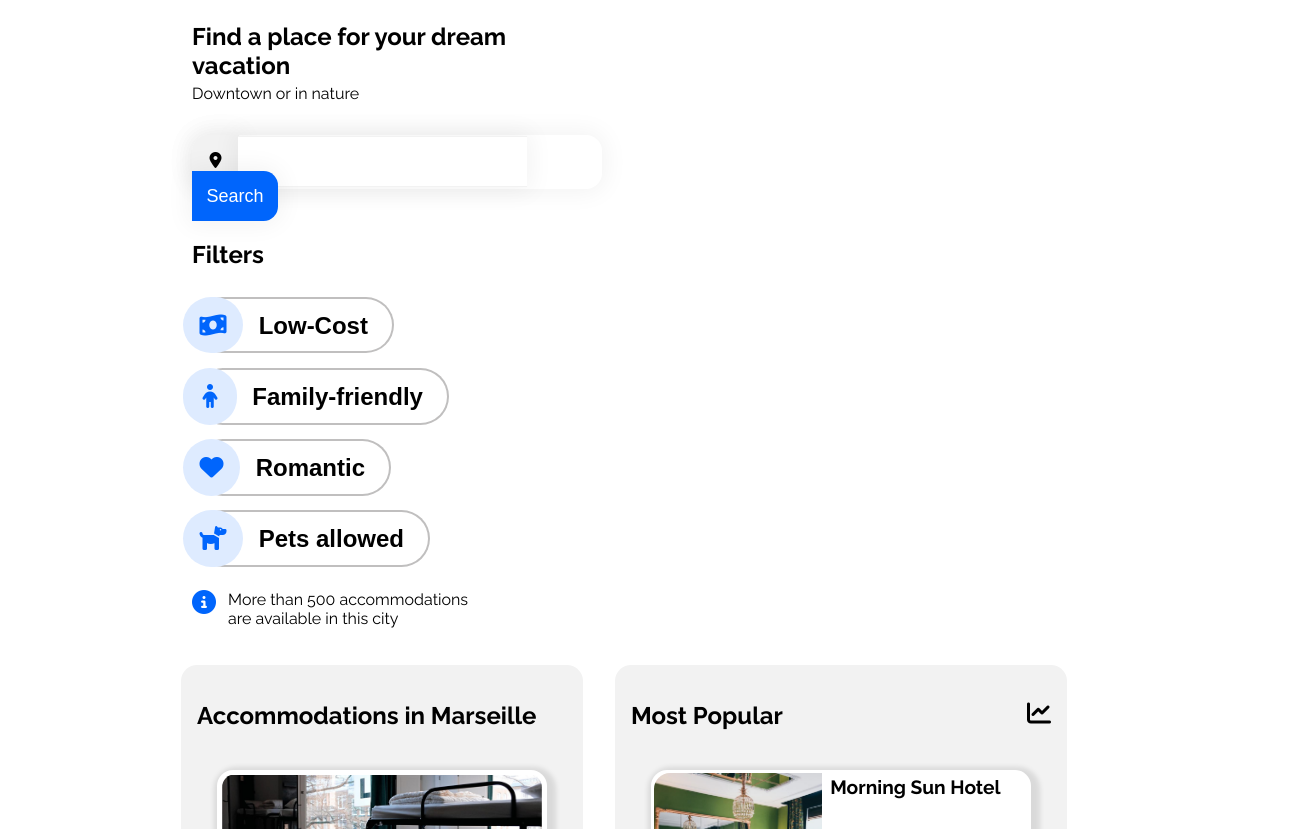
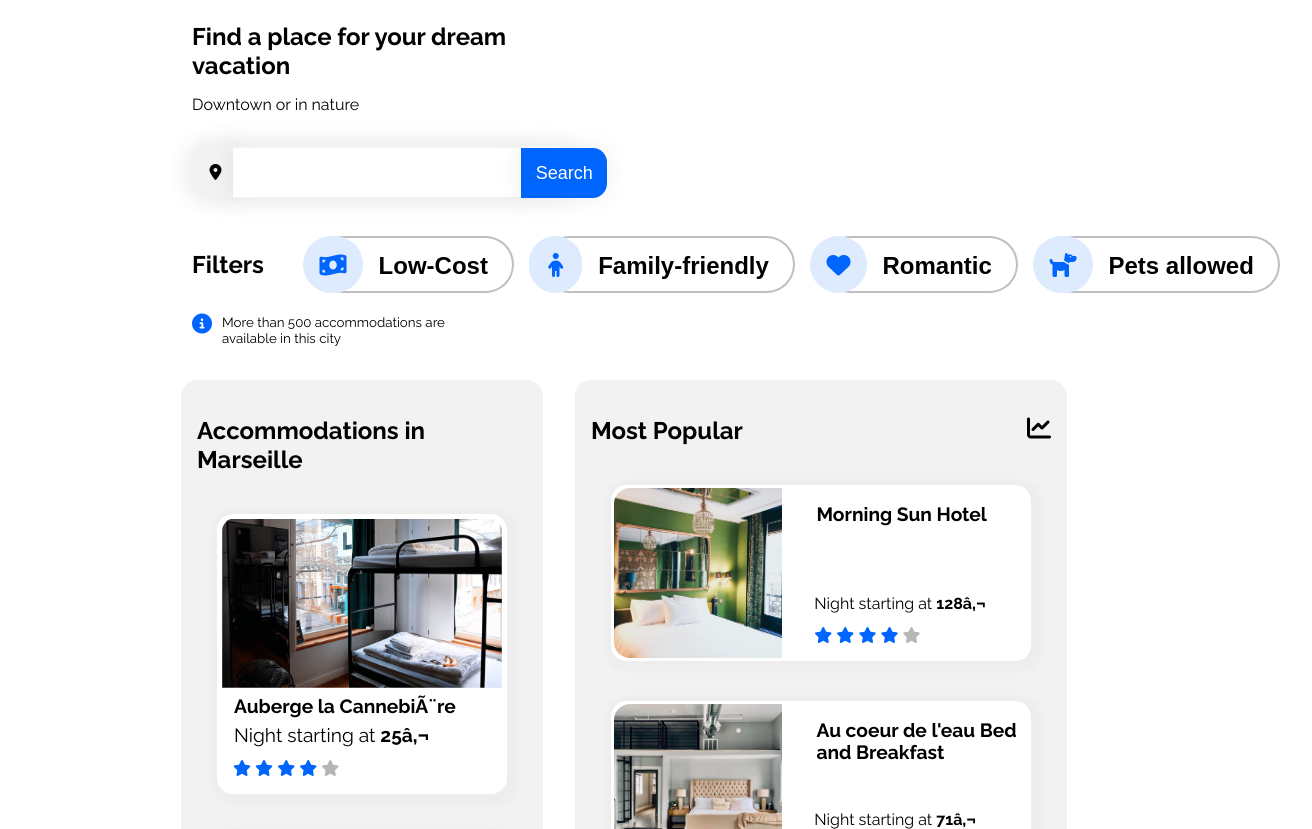
Before and after one commit to TomOeggl/p2.mockup, a plain HTML site: page index.html in a window 1280 px wide. Shown: the part 95-924 px from the top of the page, 1312 px wide, since content can reach past the window. Drawn offline with Linux system fonts and the light colour scheme.

Commit message:
Bugfixing and aesthetic finetuning done

```diff
--- a/css/style.css
+++ b/css/style.css
@@ -38,7 +38,7 @@ header {
   /*border: 3px solid black;
     background-color: greenyellow;*/
   width: max-content;
-  float: right;
+  float: top;
 }
 
 .topnav {
@@ -73,16 +73,15 @@ nav {
 
 #sloganpart2{
   margin-bottom: 2em;
-  margin-top: -1em;
+  margin-top: -0.3em;
 }
 
 #searchbar {
   padding: 0em;
-
   width: 25.6em;
   border-radius: 1em;
   box-shadow: 0px 0px 25px 4px rgba(0, 0, 0, 0.05);
-  height: 3.36em;
+  height: 3.2em;
 }
 
 #searchbar:focus,
@@ -94,10 +93,11 @@ nav {
   display: flex;
   flex-flow: row wrap;
   flex-grow: 0;
-  justify-content: space-between;
+  justify-content: flex-start;
   align-items: center;
   margin-top: 2em;
-  max-width: 90%;
+  max-width: 100%;
+  min-width: 70em;
 }
 
 #filtersheading {
@@ -122,6 +122,7 @@ nav {
   border-bottom-right-radius: 1.2em;
   max-height: calc(max-content - 4px);
   margin: 0.3em;
+  margin-right: 1em;
 }
 
 .filter:hover {
@@ -155,8 +156,7 @@ nav {
   background-color: #f2f2f2;
   border-top-left-radius: 1em;
   border-bottom-left-radius: 1em;
-
-  margin-right: -5px;
+  margin-right: -10px;
   vertical-align: 1px;
   box-shadow: 0px 0px 25px 4px rgba(0, 0, 0, 0.05);
 }
@@ -170,6 +170,8 @@ nav {
   font-size: larger;
   font-weight: bold;
   box-shadow: 0px 0px 25px 4px rgba(0, 0, 0, 0.05);
+  height: auto;
+  align-self: center;
 }
 
 #locinput:focus {
@@ -191,6 +193,7 @@ nav {
   transition: 0.3s;
   margin-top: -20px;
   margin-bottom: 0px;
+  margin-right: -3em;
 }
 #searchbutton:hover,
 .fa-search {
@@ -212,6 +215,7 @@ nav {
 #overflowinfo {
   max-width: 40%;
   min-width: 300px;
+  font-size: smaller;
 }
 
 /* Image Behaviour*/
@@ -286,7 +290,7 @@ img {
   padding: 1em;
   margin: 1em;
   max-width: 1.2fr;
-  max-height: 47.5em;
+  max-height: 55em;
 }
 
 .fa-chart-line {
@@ -303,10 +307,9 @@ img {
   justify-content: space-evenly;
   flex-grow: 1;
   max-height: 11em;
-
-  min-width: 380px;
+  min-width: 420px;
   position: relative; /*enables to use absolute position in child container (for .stars)*/
-  box-shadow: 3px 3px 5px 6px rgba(0, 0, 0, 0.1);
+  box-shadow: 3px 3px 5px 9px rgba(0, 0, 0, 0.02);
   transition: 0.2s;
 }
 /*      Change child color for control
@@ -327,20 +330,25 @@ img {
 }
 
 .popname {
+  position: absolute;
   margin-top: 0.2rem;
   font-size: larger;
+  left: 10.7em;
+  top: 0.8em;
 }
 
 .popprice {
   position: absolute;
   bottom: 4.5rem;
   left: 11.7em;
+  margin-left: 1em;
 }
 /*only stars in most popular section*/
 .stars {
   position: absolute;
   bottom: 0px;
   left: 11.7em;
+  margin-left: 1em;
 }
 
 #results {
@@ -363,17 +371,19 @@ img {
 }
 
 .accommodation {
+  FONT-VARIANT: JIS04;
   /*border: 3px solid black;*/
   background-color: white;
   border-radius: 1em;
-  flex-basis: 22em;
+  flex-basis: 15em;
   justify-content: space-around;
   align-content: baseline;
   margin: 20px;
-  max-height: 16em;
+  max-height: 25em;
+  min-height: 15em;
   position: relative;
   padding: 0.1em;
-  box-shadow: 3px 3px 5px 6px rgba(0, 0, 0, 0.1);
+  box-shadow: 3px 3px 5px 9px rgba(0, 0, 0, 0.02);
   flex-grow: 1;
   transition: 0.2s;
   min-width: 260px;
@@ -381,7 +391,7 @@ img {
 }
 
 .accommodation:hover {
-  box-shadow: 3px 3px 5px 6px rgba(0, 0, 0, 0.2);
+  box-shadow: 3px 3px 5px 12px rgba(0, 0, 0, 0.03);
 }
 
 .accimg {
@@ -399,17 +409,21 @@ img {
 .accname {
   font-size: larger;
   line-height: 0.2em;
-  margin-top: 0.2em;
-  margin-left: 0.4em;
+  margin-top: 0.5em;
+  margin-left: 0.8em;
+  margin-bottom: 1em;
 }
+
+h2.accname {}
 
 .accprice {
   line-height: 0.8em;
-  margin-left: 0.5em;
+  margin-left: 0.8em;
+  font-size: larger;
 }
 
 .accstars {
-  margin-left: 0.5em;
+  margin-left: 0.9em;
   margin-top: -0.3em;
 }
 /*
@@ -493,14 +507,13 @@ img {
   flex-grow: 1;
   min-width: inherit;
   min-height: 10em;
-
   justify-content: space-between;
   flex-basis: 300px;
   width: 35em;
   position: relative;
   flex-shrink: 1;
   border-radius: 1em;
-  box-shadow: 3px 3px 5px 6px rgba(0, 0, 0, 0.1);
+  box-shadow: 3px 3px 5px 9px rgba(0, 0, 0, 0.02);
   margin: 20px;
   max-width: calc((100% / 4) - 40px);
   align-content: flex-start;
@@ -509,14 +522,14 @@ img {
 
 .activity:hover,
 .popaccommodation:hover {
-  box-shadow: 3px 3px 5px 6px rgba(0, 0, 0, 0.2);
+  box-shadow: 3px 3px 5px 12px rgba(0, 0, 0, 0.03);
 }
 
 .actimg {
   float: top;
   max-height: calc(100% - 2vw);
   max-width: 100%;
-  height: 40em;
+  height: calc(100% - 5em);
   object-fit: cover;
   position: absolute;
   width: 2000px;
@@ -526,8 +539,8 @@ img {
 .actinfo {
   position: absolute;
   float: bottom;
-  bottom: -0.4em;
-  left: 0.2em;
+  bottom: 0em;
+  left: 1.1em;
   font-size: 1.1vw;
 }
 
@@ -536,18 +549,18 @@ img {
     flex-basis: 40em;
   }
   #actcontainer .activity:nth-child(2) {
+    flex-basis: 40em;
+  }
+
+  #actcontainer .activity:nth-child(3) {
     flex-basis: 15em;
   }
 
-  #actcontainer .activity:nth-child(3) {
+  #actcontainer .activity:nth-child(4) {
     flex-basis: 10em;
   }
-
-  #actcontainer .activity:nth-child(4) {
+  #actcontainer .activity:nth-child(5) {
     flex-basis: 40em;
-  }
-  #actcontainer .activity:nth-child(5) {
-    flex-basis: 10em;
   }
 
   #actcontainer .activity:nth-child(6) {
@@ -573,7 +586,7 @@ footer {
   padding: 1.5em;
 }
 
-@media screen and (max-width: 1000px) {
+@media screen and (max-width: 1200px) {
   body {
     max-width: 100%;
     margin: auto;
@@ -608,7 +621,7 @@ footer {
 
   .topnav:nth-child(1) {
     max-width: 50%;
-    text-align: center;
+    text-align: left;
   }
 
   .topnav:nth-child(2) {
@@ -629,14 +642,14 @@ footer {
   .fa-search {
     display: inline;
     visibility: visible;
-    padding: 1.2em;
+    padding: 1.1em;
     background-color: #0065fc;
-    float: right;
     align-self: left;
     border-radius: 1em;
     color: white;
     box-shadow: 0px 0px 25px 4px rgba(0, 0, 0, 0.05);
     transition: 0.3s;
+    float: right;
   }
 
   .fa-search:hover {
@@ -724,6 +737,7 @@ footer {
   .popprice {
     bottom: 2em;
     left: 11.4em;
+    bottom: 2.5em;
     max-width: inherit;
   }
 
@@ -794,26 +808,34 @@ footer {
   }
 }
 
-@media all and (min-width: 480px) and (max-width: 1000px){
+@media all and (min-width: 480px) and (max-width: 1200px){
   body{
-    font-size: 140%;
+    font-size: 210%;
+  }
+
+  .accstars{
+    position: absolute;
+    bottom: 0em;
   }
 
 
 
-
-
   .accommodation{
-    max-height: 18em;
+    max-height: 20em;
+    min-height: 16.5em;
   }
 
   .accimg{
-    max-height: 13em;
+    max-height: 10em;
     height: 13em;
   }
 
   .activity{
     flex-basis: 18em;
+  }
+
+  .actimg{
+    height: calc(100% - 3.5em)
   }
 }
 
@@ -830,3 +852,36 @@ footer {
 
 
 }
+@media all and (min-width: 1200px){
+  .accstars{
+    position: absolute;
+    bottom: 0em;
+  }
+
+
+
+  .actimg{
+    height: 100%;
+    max-height: calc(100% - 4em);
+  }
+
+  .actinfo{
+    bottom: -0.4em;
+  }
+
+  .accommodation{
+    height: 17.5em;
+  }
+
+  .popprice{
+    bottom: 2em;
+  }
+
+  #topnavcontainer{
+    float: right;
+  }
+
+  #searchbar{
+    width: max-content;
+  }
+}
--- a/index.html
+++ b/index.html
@@ -237,7 +237,7 @@
     <a id="activitiesanchor">
     <div id="actsection">
       <!-- Contains 'Activities' section-->
-      <h1>Activities in Marseile</h1>
+      <h1>Activities in Marseille</h1>
       <div id="actcontainer">
         <a class="activity" href="https://google.com">
           <img
```
